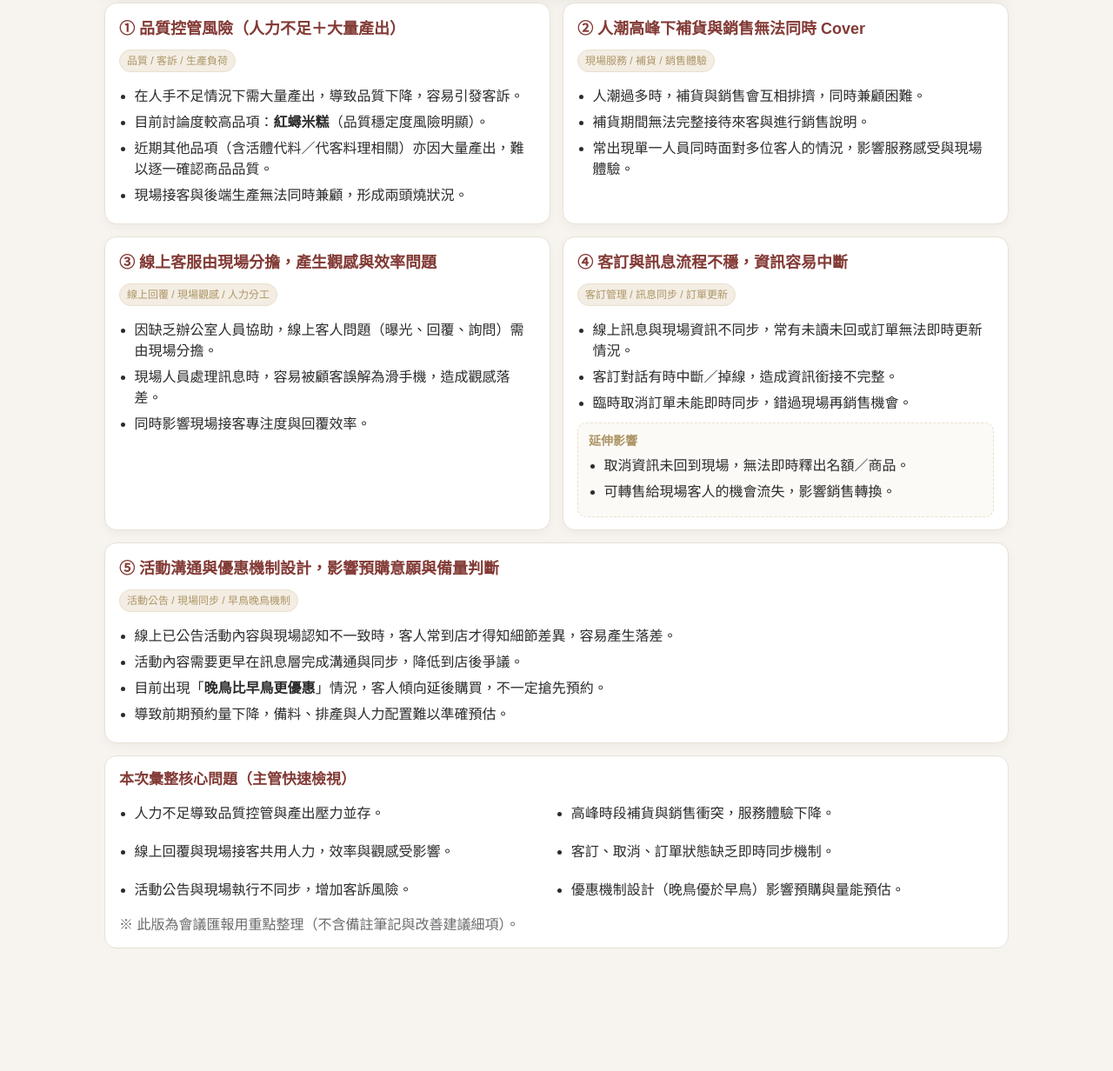
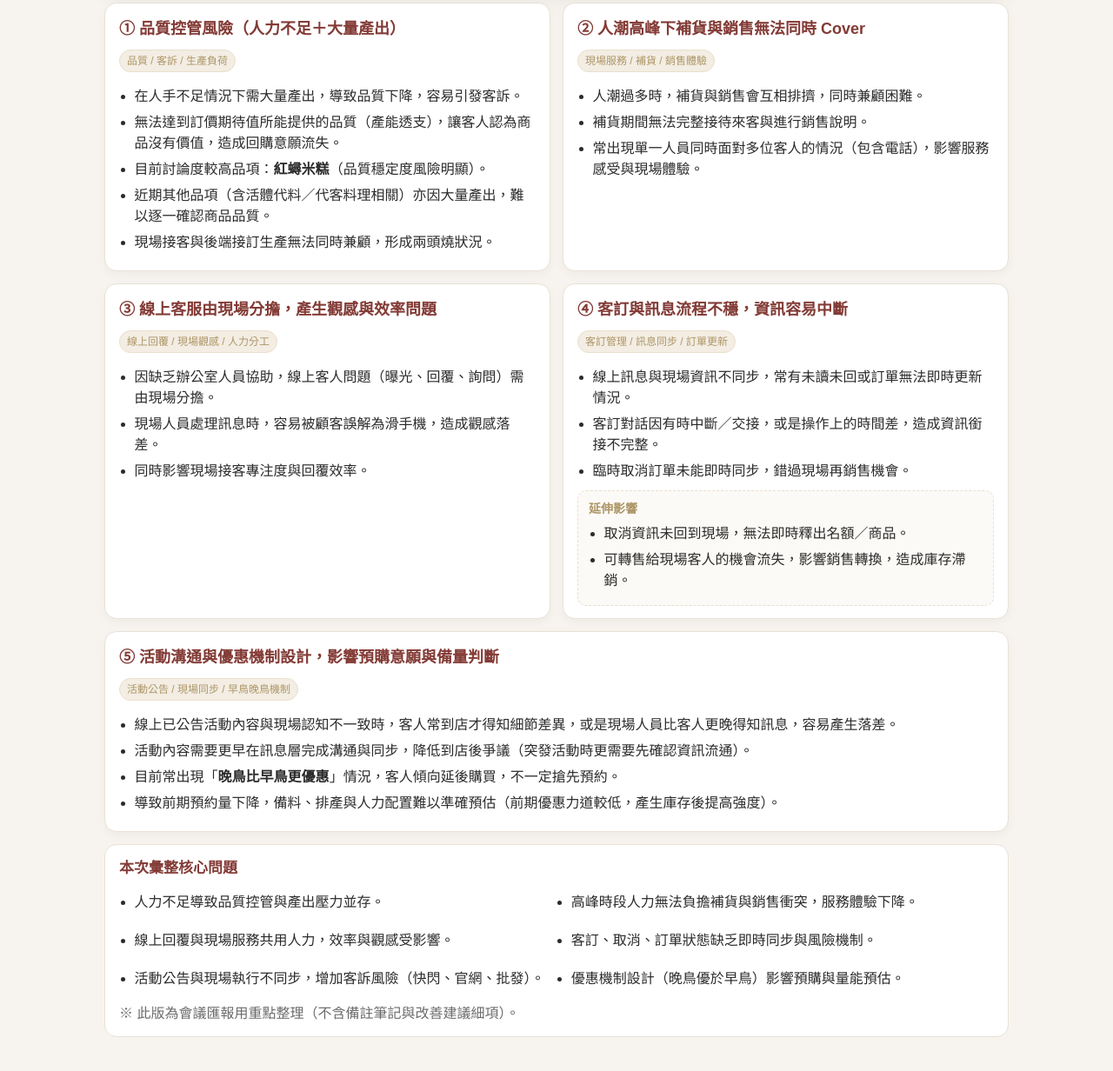
Before and after one commit to OrangeSmall/ORG_site, a plain HTML site: page report.html in a window 1280 px wide. Shown: the part 166-1398 px from the top of the page at 87% size. Before the commit the page ends 1301 px from the top, so only its background shows below. Drawn offline with Linux system fonts and the light colour scheme.

Commit message:
Update report.html

```diff
--- a/report.html
+++ b/report.html
@@ -129,7 +129,7 @@
 <body>
   <main class="page">
     <section class="header">
-      <h1>春學後檢討內容｜重點彙整</h1>
+      <h1>春節後檢討內容｜重點彙整</h1>
       <p>檢視版（現況問題與影響整理）</p>
     </section>
 
@@ -139,9 +139,10 @@
         <div class="tag">品質 / 客訴 / 生產負荷</div>
         <ul>
           <li>在人手不足情況下需大量產出，導致品質下降，容易引發客訴。</li>
+          <li>無法達到訂價期待值所能提供的品質（產能透支），讓客人認為商品沒有價值，造成回購意願流失。</li>
           <li>目前討論度較高品項：<strong>紅蟳米糕</strong>（品質穩定度風險明顯）。</li>
           <li>近期其他品項（含活體代料／代客料理相關）亦因大量產出，難以逐一確認商品品質。</li>
-          <li>現場接客與後端生產無法同時兼顧，形成兩頭燒狀況。</li>
+          <li>現場接客與後端接訂生產無法同時兼顧，形成兩頭燒狀況。</li>
         </ul>
       </article>
 
@@ -151,7 +152,7 @@
         <ul>
           <li>人潮過多時，補貨與銷售會互相排擠，同時兼顧困難。</li>
           <li>補貨期間無法完整接待來客與進行銷售說明。</li>
-          <li>常出現單一人員同時面對多位客人的情況，影響服務感受與現場體驗。</li>
+          <li>常出現單一人員同時面對多位客人的情況（包含電話），影響服務感受與現場體驗。</li>
         </ul>
       </article>
 
@@ -170,14 +171,14 @@
         <div class="tag">客訂管理 / 訊息同步 / 訂單更新</div>
         <ul>
           <li>線上訊息與現場資訊不同步，常有未讀未回或訂單無法即時更新情況。</li>
-          <li>客訂對話有時中斷／掉線，造成資訊銜接不完整。</li>
+          <li>客訂對話因有時中斷／交接，或是操作上的時間差，造成資訊銜接不完整。</li>
           <li>臨時取消訂單未能即時同步，錯過現場再銷售機會。</li>
         </ul>
         <div class="sub">
           <h3>延伸影響</h3>
           <ul>
             <li>取消資訊未回到現場，無法即時釋出名額／商品。</li>
-            <li>可轉售給現場客人的機會流失，影響銷售轉換。</li>
+            <li>可轉售給現場客人的機會流失，影響銷售轉換，造成庫存滯銷。</li>
           </ul>
         </div>
       </article>
@@ -186,22 +187,22 @@
         <h2>⑤ 活動溝通與優惠機制設計，影響預購意願與備量判斷</h2>
         <div class="tag">活動公告 / 現場同步 / 早鳥晚鳥機制</div>
         <ul>
-          <li>線上已公告活動內容與現場認知不一致時，客人常到店才得知細節差異，容易產生落差。</li>
-          <li>活動內容需要更早在訊息層完成溝通與同步，降低到店後爭議。</li>
-          <li>目前出現「<strong>晚鳥比早鳥更優惠</strong>」情況，客人傾向延後購買，不一定搶先預約。</li>
-          <li>導致前期預約量下降，備料、排產與人力配置難以準確預估。</li>
+          <li>線上已公告活動內容與現場認知不一致時，客人常到店才得知細節差異，或是現場人員比客人更晚得知訊息，容易產生落差。</li>
+          <li>活動內容需要更早在訊息層完成溝通與同步，降低到店後爭議（突發活動時更需要先確認資訊流通）。</li>
+          <li>目前常出現「<strong>晚鳥比早鳥更優惠</strong>」情況，客人傾向延後購買，不一定搶先預約。</li>
+          <li>導致前期預約量下降，備料、排產與人力配置難以準確預估（前期優惠力道較低，產生庫存後提高強度）。</li>
         </ul>
       </article>
     </section>
 
     <section class="footer">
-      <h2>本次彙整核心問題（主管快速檢視）</h2>
+      <h2>本次彙整核心問題</h2>
       <ul class="summary-list">
         <li>人力不足導致品質控管與產出壓力並存。</li>
-        <li>高峰時段補貨與銷售衝突，服務體驗下降。</li>
-        <li>線上回覆與現場接客共用人力，效率與觀感受影響。</li>
-        <li>客訂、取消、訂單狀態缺乏即時同步機制。</li>
-        <li>活動公告與現場執行不同步，增加客訴風險。</li>
+        <li>高峰時段人力無法負擔補貨與銷售衝突，服務體驗下降。</li>
+        <li>線上回覆與現場服務共用人力，效率與觀感受影響。</li>
+        <li>客訂、取消、訂單狀態缺乏即時同步與風險機制。</li>
+        <li>活動公告與現場執行不同步，增加客訴風險（快閃、官網、批發）。</li>
         <li>優惠機制設計（晚鳥優於早鳥）影響預購與量能預估。</li>
       </ul>
       <p class="muted" style="margin:10px 0 0;">※ 此版為會議匯報用重點整理（不含備註筆記與改善建議細項）。</p>
```
